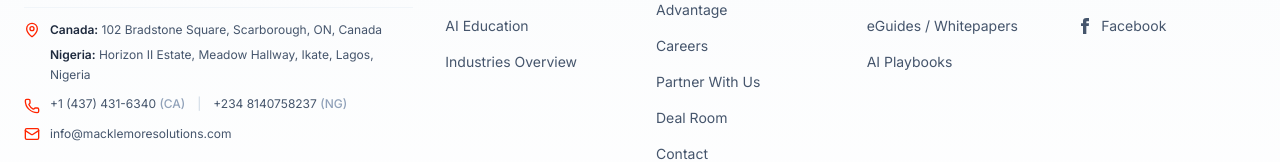
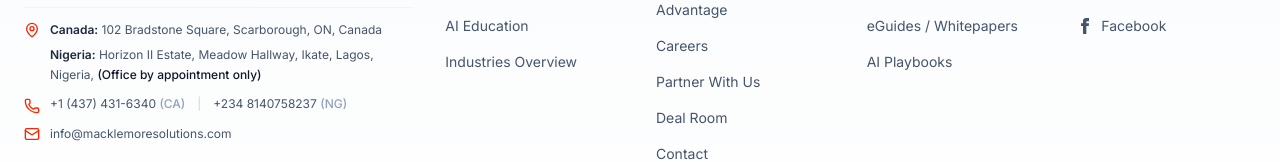
Before and after one commit to Kennysaruni/Macklemore-Solutions, a React (Vite) app: page / in a window 1280 px wide. Shown: the part 5648-5810 px from the top of the page. Built offline with nearby package versions, Linux system fonts and the light colour scheme; no server answers; the database is empty.

Commit message:
Added by office only

```diff
--- a/src/components/Layout.tsx
+++ b/src/components/Layout.tsx
@@ -319,7 +319,7 @@ export default function Layout() {
                         <span className="font-semibold text-slate-800">Canada:</span> 102 Bradstone Square, Scarborough, ON, Canada
                       </div>
                       <div>
-                        <span className="font-semibold text-slate-800">Nigeria:</span> Horizon II Estate, Meadow Hallway, Ikate, Lagos, Nigeria
+                        <span className="font-semibold text-slate-800">Nigeria:</span> Horizon II Estate, Meadow Hallway, Ikate, Lagos, Nigeria, <span className='text-slate-900 font-medium'>(Office by appointment only)</span>
                       </div>
                     </div>
                   </div>
```
